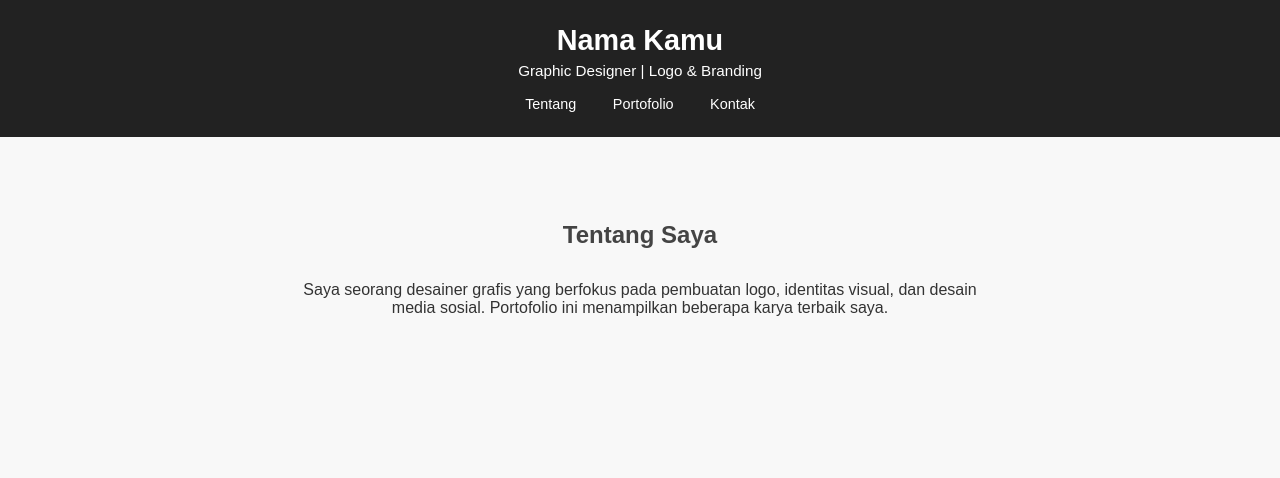
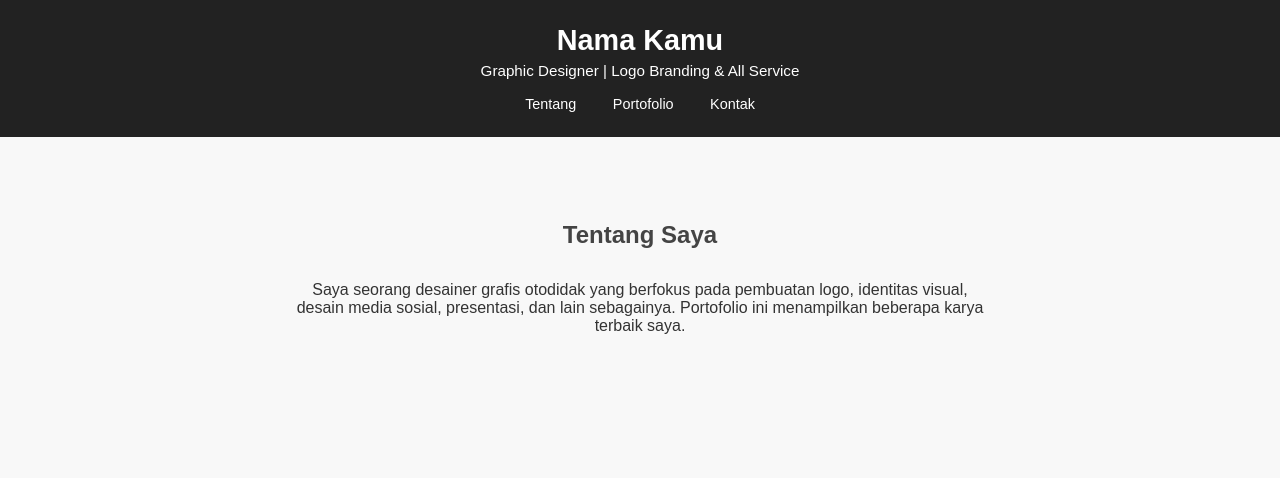
Before and after one commit to degrafixx/port-dsgn, a plain HTML site: page index.html in a window 1280 px wide. Shown: the top 478 px of the page. Drawn offline with Linux system fonts and the light colour scheme.

Commit message:
Update index.html

```diff
--- a/index.html
+++ b/index.html
@@ -3,7 +3,7 @@
 <head>
   <meta charset="UTF-8">
   <meta name="viewport" content="width=device-width, initial-scale=1.0">
-  <title>Portofolio Desain - Nama Kamu</title>
+  <title>Portofolio Desain - Degrafixx</title>
   <style>
     body {
       font-family: Arial, sans-serif;
@@ -98,7 +98,7 @@
 
   <header>
     <h1>Nama Kamu</h1>
-    <p>Graphic Designer | Logo & Branding</p>
+    <p>Graphic Designer | Logo Branding & All Service</p>
     <nav>
       <a href="#about">Tentang</a>
       <a href="#portfolio">Portofolio</a>
@@ -108,7 +108,7 @@
 
   <section id="about" class="about">
     <h2>Tentang Saya</h2>
-    <p>Saya seorang desainer grafis yang berfokus pada pembuatan logo, identitas visual, dan desain media sosial. Portofolio ini menampilkan beberapa karya terbaik saya.</p>
+    <p>Saya seorang desainer grafis otodidak yang berfokus pada pembuatan logo, identitas visual, desain media sosial, presentasi, dan lain sebagainya. Portofolio ini menampilkan beberapa karya terbaik saya.</p>
   </section>
 
   <section id="portfolio">
```
